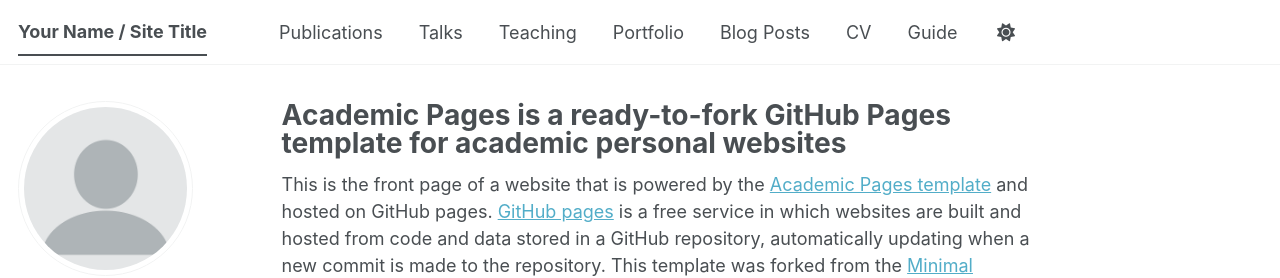
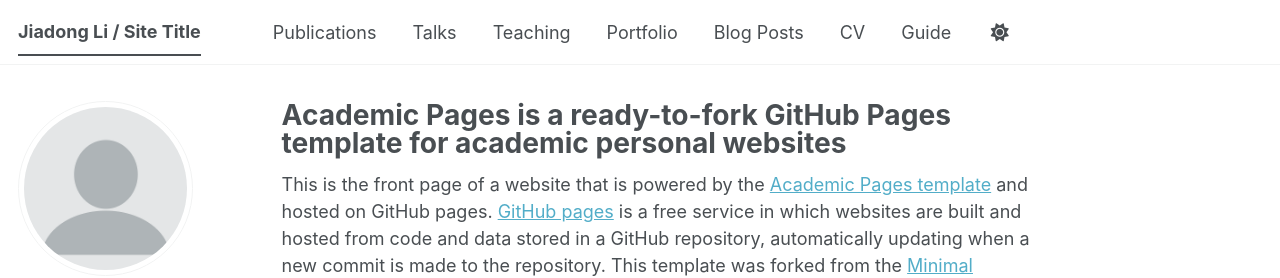
Before and after one commit to ssljd/ssljd.github.io, a Jekyll site: the page built from _pages/about.md, in a window 1280 px wide. Shown: the top 278 px of the page. Built offline with Jekyll 4.4.1, drawn with Linux system fonts in a browser that asks for light colours; some web fonts are replaced; a script bundle is joined from its source files by our own code; library files that are not in the unit come from our copies.

Commit message:
add basic information

```diff
--- a/_config.yml
+++ b/_config.yml
@@ -9,7 +9,7 @@
 # Basic Site Settings
 locale                   : "en-US"
 site_theme               : "default" # The available themes options are "default", "air", "sunrise", "mint", "dirt" and "contrast"
-title                    : "Your Name / Site Title"
+title                    : "Jiadong Li / Site Title"
 title_separator          : "-"
 name                     : &name "Jiadong Li"
 description              : &description "Your Name's academic portfolio"   # Update this with a general description of your site, this is the default if not overridden by a page
```
